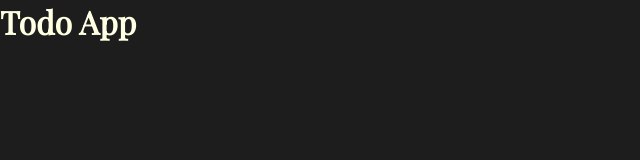
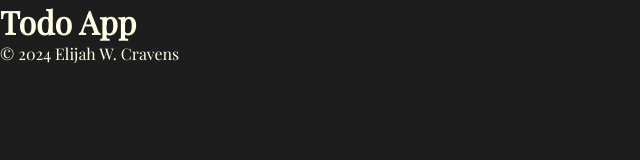
Before and after one commit to ChainTrek/todo-app, a React (Create React App) app: page / in a window 1280 px wide. Shown: the top 160 px of the page, without its empty margins (0-640 px from the left). Built offline with nearby package versions, Linux system fonts and the light colour scheme.

Commit message:
Update npm dependencies for fontawesome. Created Footer component

```diff
--- a/package.json
+++ b/package.json
@@ -3,6 +3,9 @@
   "version": "0.1.0",
   "private": true,
   "dependencies": {
+    "@fortawesome/fontawesome-svg-core": "^6.5.2",
+    "@fortawesome/free-solid-svg-icons": "^6.5.2",
+    "@fortawesome/react-fontawesome": "^0.2.2",
     "@testing-library/jest-dom": "^5.17.0",
     "@testing-library/react": "^13.4.0",
     "@testing-library/user-event": "^13.5.0",
--- a/src/App.js
+++ b/src/App.js
@@ -1,9 +1,11 @@
 import Header from './components/Header'
+import Footer from './components/Footer'
 
 function App() {
 	return (
 		<>
 			<Header title={'Todo App'} />
+			<Footer text={'© 2024 Elijah W. Cravens'} />
 		</>
 	)
 }
--- /dev/null
+++ b/src/components/Footer.jsx
@@ -0,0 +1,13 @@
+import React from 'react'
+
+const Footer = ({text}) => {
+  return (
+    <footer>
+      <div className="container">
+        <p>{text}</p>
+      </div>
+    </footer>
+  )
+}
+
+export default Footer
```
Also changed, not shown: 1 other file (tests, documents, lock files or other folders).
